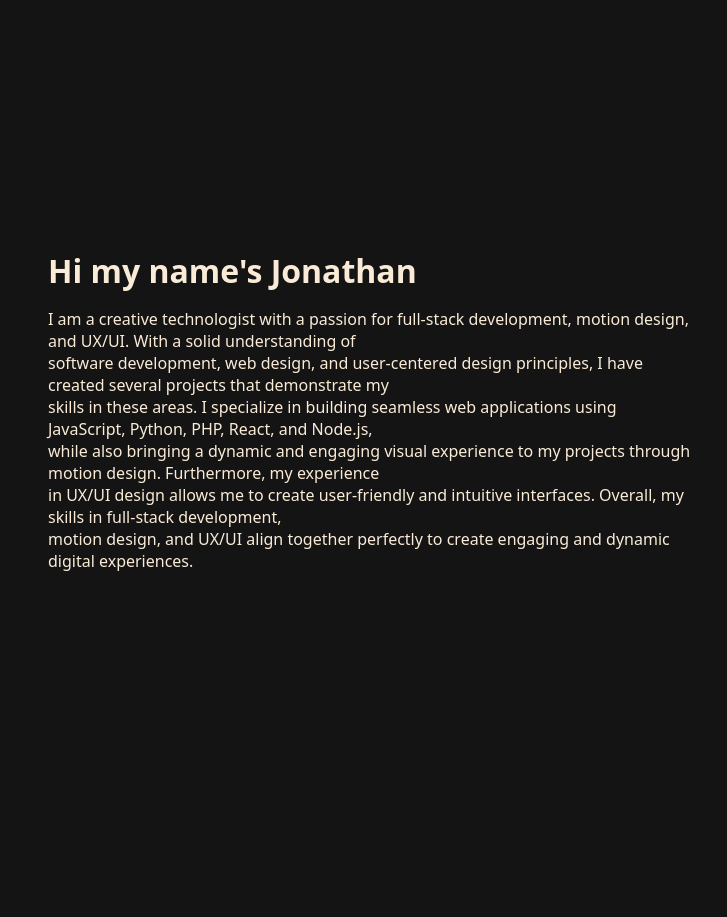
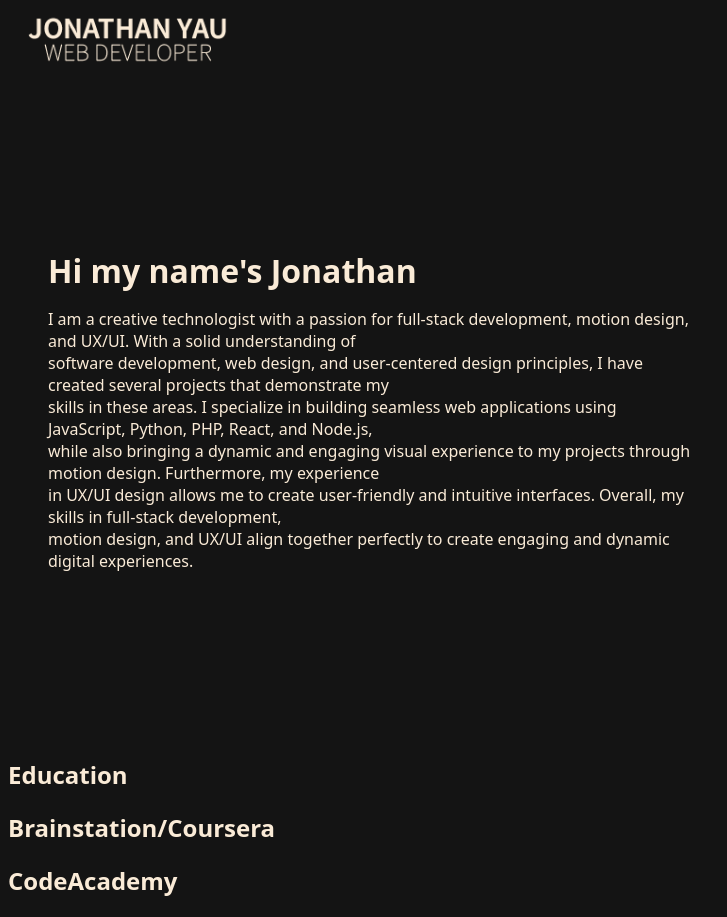
Before and after one commit to Thissutek/portfolio-project, a plain HTML site: page bio/bio.html in a window 1280 px wide. Shown: the full height of the page, 0-727 px from the left. Before the commit the page ends 800 px from the top, so only its background shows below. Drawn offline with Linux system fonts and the light colour scheme.

Commit message:
Added new img srcs for each of the portfolio projects, also added a placeholder logo for the nav bar to show my job title

```diff
--- a/bio/bio.css
+++ b/bio/bio.css
@@ -20,6 +20,12 @@ nav {
     display: flex;
     align-items: center;
     justify-content: space-between;
+}
+
+.logo-img {
+    height: auto;
+    width: 200px;
+    margin-left: 20px;
 }
 
 .nav-bar {
--- a/bio/bio.html
+++ b/bio/bio.html
@@ -10,7 +10,9 @@
 </head>
 <body>
     <nav>
-        <div class="logo"></div>
+        <div class="logo">
+            <img class="logo-img" src="../hero-page/Placeholder Logo.png">
+        </div>
         <ul id="nav-bar">
             <li><a href="/portfolio-project/index.html">Home</a></li>
             <li><a href="/portfolio-project/bio/bio.html">About Me</a></li>
@@ -37,7 +39,19 @@
             <img class="parallax-img" src="./Profile-img.png" alt="Profile img">
         </header>
 
+        <section>
+            <h1>Education</h1>
+        </section>
 
+        <section>
+            <h1>Brainstation/Coursera</h1>
+        </section>
+
+        <section>
+            <h1>
+                CodeAcademy
+            </h1>
+        </section>
 
 
 
--- a/style.css
+++ b/style.css
@@ -68,6 +68,12 @@ nav {
     display: flex;
     align-items: center;
     justify-content: space-between;
+}
+
+.logo-img {
+    height: auto;
+    width: 200px;
+    margin-left: 20px;
 }
 
 .nav-bar {
```
Also changed, not shown: index.html (+9 -7 lines), hero-page/Illustrations.png (added), hero-page/Logo Design.png (added), hero-page/Placeholder Logo.png (added), hero-page/QuickSave.png (added), hero-page/linkedin-icon-2.svg (deleted), 1 other file.
